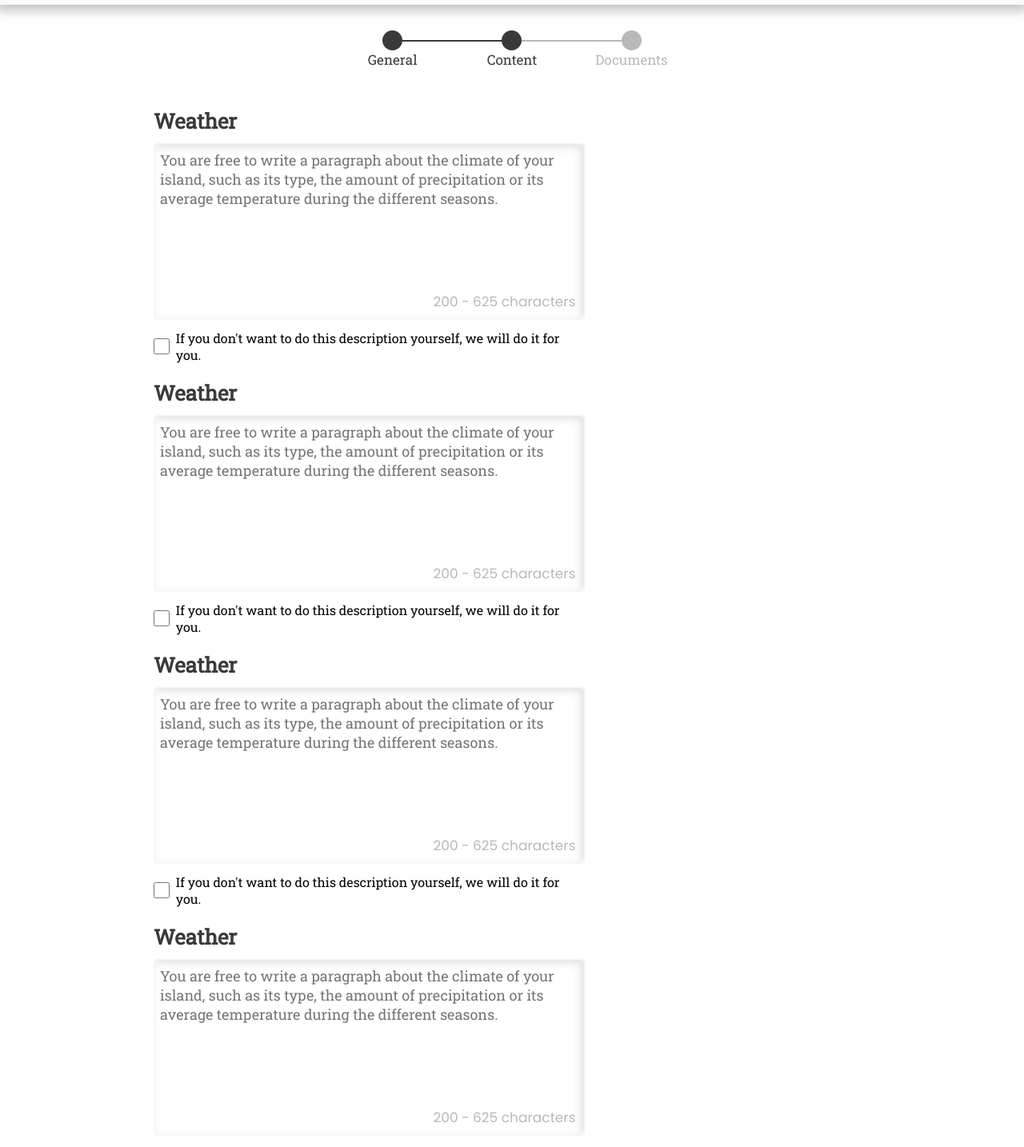
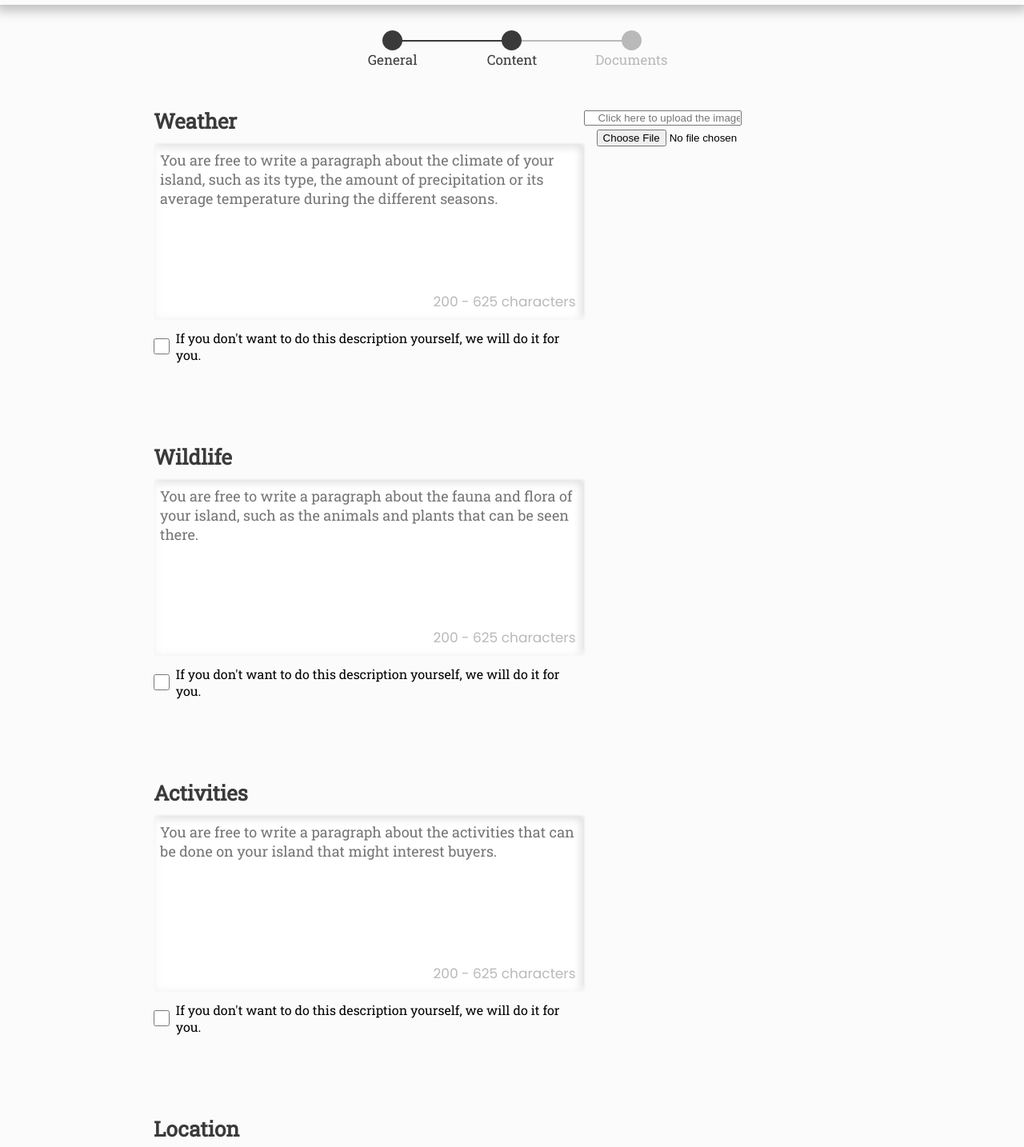
Before and after one commit to ruets/HeavenHaven, a React (Vite) app in the folder frontend/: page /sell/form in a window 1280 px wide. Shown: the part 62-1496 px from the top of the page at 80% size. Built offline with nearby package versions, Linux system fonts and the light colour scheme.

Commit message:
Functions done to upload and verify images

```diff
--- a/frontend/src/App.jsx
+++ b/frontend/src/App.jsx
@@ -1,6 +1,15 @@
+import { IndexPage } from "./pages/Index/IndexPage";
+import { IslandsPage } from "./pages/Islands/IslandsPage";
+import { LoginPage } from "./pages/Connection/Login/LoginPage";
+import { SignupPage } from "./pages/Connection/Signup/SignupPage";
+import { ForgotPage } from "./pages/Forgot/ForgotPage";
+import { SellingPage } from "./pages/Selling/SellingPage/SellingPage";
 import { SellingForm } from "./components/forms/Selling/SellingForm";
+import { ContactPage } from "./pages/Contact/ContactPage";
+import { NotFoundPage } from "./pages/NotFound/NotFoundPage";
 import { Header } from "./components/base/Header/Header";
 import { Footer } from "./components/base/Footer/Footer";
+import { ProfilePage } from "./pages/Profile/ProfilePage";
 import { Routes, Route } from "react-router-dom";
 import "./assets/scss/style.scss";
 import "./App.scss";
@@ -10,7 +19,16 @@ function App() {
         <div className="App">
             <Header />
             <Routes>
+                <Route path="/" element={<IndexPage />} />
+                <Route path="login" element={<LoginPage />} />
+                <Route path="forgot" element={<ForgotPage />} />
+                <Route path="signup" element={<SignupPage />} />
+                <Route path="islands/*" element={<IslandsPage />} />
+                <Route path="sell" element={<SellingPage />} />
                 <Route path="sell/form" element={<SellingForm />} />
+                <Route path="contact" element={<ContactPage />} />
+                <Route path="profile" element={<ProfilePage />} />
+                <Route path="*" element={<NotFoundPage />} />
             </Routes>
             <Footer />
         </div>
--- a/frontend/src/components/forms/Selling/SellingForm.jsx
+++ b/frontend/src/components/forms/Selling/SellingForm.jsx
@@ -4,6 +4,8 @@ import "./SellingForm.scss";
 
 export function SellingForm() {
     const [pagesCount, setPagesCount] = useState(0);
+
+    // Step 1
 
     const [islandName, setIslandName] = useState("");
     const [logitude, setLongitude] = useState("");
@@ -13,14 +15,49 @@ export function SellingForm() {
     const [startDate, setStartDate] = useState("");
     const [endDate, setEndDate] = useState("");
 
+    // Step 2
+
+    // Weather
     const [weather, setWeather] = useState("");
     const [oldWeatherText, setOldWeatherText] = useState("");
     const refToWeatherInput = useRef(null);
     const refToWeatherCheckbox = useRef(null);
 
+    const refToHiddenWeatherFileInput = useRef(null);
+    const refToLabelForWeatherFileInput = useRef(null);
+    const [weatherImage, setWeatherImage] = useState([]);
+    const [weatherImageName, setWeatherImageName] = useState("");
+
+    // Wildlife
+
+    const [wildlife, setWildlife] = useState("");
+    const [oldWildlifeText, setOldWildlifeText] = useState("");
+    const refToWildlifeInput = useRef(null);
+    const refToWildlifeCheckbox = useRef(null);
+
+    // Activities
+
+    const [activities, setActivities] = useState("");
+    const [oldActivitiesText, setOldActivitiesText] = useState("");
+    const refToActivitiesInput = useRef(null);
+    const refToActivitiesCheckbox = useRef(null);
+
+    // Location
+
+    const [location, setLocation] = useState("");
+    const [oldLocationText, setOldLocationText] = useState("");
+    const refToLocationInput = useRef(null);
+    const refToLocationCheckbox = useRef(null);
+
+    // Error Message
+
+    const [errorMessageContent, setErrorMessageContent] = useState("");
+
     const validateDate = useCallback(() => {
         console.log("Have to validate date here");
     });
+
+    // Global functions
 
     const handleNextPage = useCallback(
         (e) => {
@@ -30,7 +67,21 @@ export function SellingForm() {
         [pagesCount, setPagesCount]
     );
 
-    const handleCheckboxChange = useCallback(() => {
+    function validateImage(image) {
+        const maxFileSizeKilo = 8192;
+        const fileSizeBytes = image[0].size;
+        const fileSizeKilo = Math.round(fileSizeBytes / 1024);
+        if (fileSizeKilo >= maxFileSizeKilo) {
+            setErrorMessageContent(
+                "The " + image.name + " file must be less than 8Mo."
+            );
+        } else {
+            setErrorMessageContent("");
+        }
+    }
+
+    // Weather
+    const handleWeatherCheckboxChange = useCallback(() => {
         if (refToWeatherCheckbox.current.checked) {
             setOldWeatherText(weather);
             setWeather("");
@@ -45,6 +96,71 @@ export function SellingForm() {
         setOldWeatherText,
         weather,
         setWeather,
+    ]);
+
+    const handleWeatherImageClick = useCallback(() => {
+        refToHiddenWeatherFileInput.current.click();
+    }, [refToHiddenWeatherFileInput]);
+
+    const handleWeatherImageChange = useCallback(() => {
+        const weatherImage = refToHiddenWeatherFileInput.current.files;
+        setWeatherImageName(weatherImage[0].name);
+
+        validateImage(weatherImage);
+    }, [refToHiddenWeatherFileInput, setWeatherImageName]);
+
+    // Wildlife
+    const handleWildlifeCheckboxChange = useCallback(() => {
+        if (refToWildlifeCheckbox.current.checked) {
+            setOldWildlifeText(wildlife);
+            setWildlife("");
+            refToWildlifeInput.current.disabled = true;
+        } else {
+            refToWildlifeInput.current.disabled = false;
+            setWildlife(oldWildlifeText);
+        }
+    }, [
+        refToWildlifeCheckbox,
+        oldWildlifeText,
+        setOldWildlifeText,
+        wildlife,
+        setWildlife,
+    ]);
+
+    // Activities
+    const handleActivitiesCheckboxChange = useCallback(() => {
+        if (refToActivitiesCheckbox.current.checked) {
+            setOldActivitiesText(activities);
+            setActivities("");
+            refToActivitiesInput.current.disabled = true;
+        } else {
+            refToActivitiesInput.current.disabled = false;
+            setActivities(oldActivitiesText);
+        }
+    }, [
+        refToActivitiesCheckbox,
+        oldActivitiesText,
+        setOldActivitiesText,
+        activities,
+        setActivities,
+    ]);
+
+    // Location
+    const handleLocationCheckboxChange = useCallback(() => {
+        if (refToLocationCheckbox.current.checked) {
+            setOldLocationText(location);
+            setLocation("");
+            refToLocationInput.current.disabled = true;
+        } else {
+            refToLocationInput.current.disabled = false;
+            setLocation(oldLocationText);
+        }
+    }, [
+        refToLocationCheckbox,
+        oldLocationText,
+        setOldLocationText,
+        location,
+        setLocation,
     ]);
 
     if (pagesCount !== 0) {
@@ -170,7 +286,7 @@ export function SellingForm() {
                                         type="checkbox"
                                         name="weatherCheckbox"
                                         ref={refToWeatherCheckbox}
-                                        onClick={handleCheckboxChange}
+                                        onClick={handleWeatherCheckboxChange}
                                     />
                                     <label htmlFor="weatherCheckbox">
                                         If you don't want to do this description
@@ -178,31 +294,54 @@ export function SellingForm() {
                                     </label>
                                 </div>
                             </div>
-                            <div className="right"></div>
+                            <div className="right">
+                                <input
+                                    type="text"
+                                    name="weatherImageText"
+                                    ref={refToLabelForWeatherFileInput}
+                                    value={weatherImageName}
+                                    placeholder="Click here to upload the image of your property that presents the weather"
+                                    className="image-text"
+                                    onClick={handleWeatherImageClick}
+                                    readOnly
+                                />
+                                <input
+                                    type="file"
+                                    ref={refToHiddenWeatherFileInput}
+                                    name="weatherImageUpload"
+                                    onChange={(e) => {
+                                        setWeatherImage(e.target.files);
+                                        handleWeatherImageChange();
+                                    }}
+                                    accept=".jpg,.jpeg,.png"
+                                    required
+                                    className="image"
+                                />
+                            </div>
                         </div>
                         <div className="ctn wildlife">
                             <div className="left">
-                                <h3>Weather</h3>
+                                <h3>Wildlife</h3>
                                 <div className="text">
                                     <textarea
-                                        name="weather"
-                                        value={weather}
-                                        placeholder="You are free to write a paragraph about the climate of your island, such as its type, the amount of precipitation or its average temperature during the different seasons. "
+                                        name="wildlife"
+                                        value={wildlife}
+                                        placeholder="You are free to write a paragraph about the fauna and flora of your island, such as the animals and plants that can be seen there. "
                                         onChange={(e) =>
-                                            setWeather(e.target.value)
+                                            setWildlife(e.target.value)
                                         }
-                                        ref={refToWeatherInput}
+                                        ref={refToWildlifeInput}
                                     />
                                     <p>200 - 625 characters</p>
                                 </div>
                                 <div className="checkbox">
                                     <input
                                         type="checkbox"
-                                        name="weatherCheckbox"
-                                        ref={refToWeatherCheckbox}
-                                        onClick={handleCheckboxChange}
+                                        name="wildlifeCheckbox"
+                                        ref={refToWildlifeCheckbox}
+                                        onClick={handleWildlifeCheckboxChange}
                                     />
-                                    <label htmlFor="weatherCheckbox">
+                                    <label htmlFor="wildlifeCheckbox">
                                         If you don't want to do this description
                                         yourself, we will do it for you.
                                     </label>
@@ -212,27 +351,27 @@ export function SellingForm() {
                         </div>
                         <div className="ctn activities">
                             <div className="left">
-                                <h3>Weather</h3>
+                                <h3>Activities</h3>
                                 <div className="text">
                                     <textarea
-                                        name="weather"
-                                        value={weather}
-                                        placeholder="You are free to write a paragraph about the climate of your island, such as its type, the amount of precipitation or its average temperature during the different seasons. "
+                                        name="activities"
+                                        value={activities}
+                                        placeholder="You are free to write a paragraph about the activities that can be done on your island that might interest buyers. "
                                         onChange={(e) =>
-                                            setWeather(e.target.value)
+                                            setActivities(e.target.value)
                                         }
-                                        ref={refToWeatherInput}
+                                        ref={refToActivitiesInput}
                                     />
                                     <p>200 - 625 characters</p>
                                 </div>
                                 <div className="checkbox">
                                     <input
                                         type="checkbox"
-                                        name="weatherCheckbox"
-                                        ref={refToWeatherCheckbox}
-                                        onClick={handleCheckboxChange}
+                                        name="activitiesCheckbox"
+                                        ref={refToActivitiesCheckbox}
+                                        onClick={handleActivitiesCheckboxChange}
                                     />
-                                    <label htmlFor="weatherCheckbox">
+                                    <label htmlFor="activitiesCheckbox">
                                         If you don't want to do this description
                                         yourself, we will do it for you.
                                     </label>
@@ -242,27 +381,27 @@ export function SellingForm() {
                         </div>
                         <div className="ctn location">
                             <div className="left">
-                                <h3>Weather</h3>
+                                <h3>Location</h3>
                                 <div className="text">
                                     <textarea
-                                        name="weather"
-                                        value={weather}
-                                        placeholder="You are free to write a paragraph about the climate of your island, such as its type, the amount of precipitation or its average temperature during the different seasons. "
+                                        name="location"
+                                        value={location}
+                                        placeholder="Feel free to write a paragraph about the location of your island, how easy it is to get there, how long it takes, the country it is attached to, the beauty of its landscapes. "
                                         onChange={(e) =>
-                                            setWeather(e.target.value)
+                                            setLocation(e.target.value)
                                         }
-                                        ref={refToWeatherInput}
+                                        ref={refToLocationInput}
                                     />
                                     <p>200 - 625 characters</p>
                                 </div>
                                 <div className="checkbox">
                                     <input
                                         type="checkbox"
-                                        name="weatherCheckbox"
-                                        ref={refToWeatherCheckbox}
-                                        onClick={handleCheckboxChange}
+                                        name="locationCheckbox"
+                                        ref={refToLocationCheckbox}
+                                        onClick={handleLocationCheckboxChange}
                                     />
-                                    <label htmlFor="weatherCheckbox">
+                                    <label htmlFor="locationCheckbox">
                                         If you don't want to do this description
                                         yourself, we will do it for you.
                                     </label>
--- a/frontend/src/components/forms/Selling/SellingForm.scss
+++ b/frontend/src/components/forms/Selling/SellingForm.scss
@@ -116,6 +116,9 @@ div.form-2 {
 
         div.fields {
             width: 100%;
+            display: flex;
+            flex-direction: column;
+            gap: 100px;
 
             div.ctn {
                 display: grid;
--- a/frontend/src/components/forms/Signup/SignupForm.jsx
+++ b/frontend/src/components/forms/Signup/SignupForm.jsx
@@ -4,7 +4,7 @@ import { Link, useNavigate } from "react-router-dom";
 import Input from "../../fields/Input/Input";
 
 // Config
-import config from '../../../config/config.json'
+import config from "../../../config/config.json";
 
 // More
 import axios from "axios";
@@ -19,7 +19,6 @@ import UploadLogo from "../../../assets/img/signup-upload-icon.svg";
 import "./SignupForm.scss";
 
 export function SignupForm() {
-
     const navigate = useNavigate();
 
     const [isFirstPage, setIsFirstPage] = useState(true);
@@ -139,11 +138,16 @@ export function SignupForm() {
 
     const handleFillIn = useCallback((e) => {
         e.preventDefault();
-        validateNames()
-        validateEmail()
-        validatePassword()
-        validatePhoneNumber()
-        if (errorMessageNames === "" && errorMessageEmail === "" && errorMessagesPassword.length === 0 && errorMessagePhoneNumber === "") {
+        validateNames();
+        validateEmail();
+        validatePassword();
+        validatePhoneNumber();
+        if (
+            errorMessageNames === "" &&
+            errorMessageEmail === "" &&
+            errorMessagesPassword.length === 0 &&
+            errorMessagePhoneNumber === ""
+        ) {
             setIsFirstPage(false);
         }
     });
@@ -154,7 +158,7 @@ export function SignupForm() {
 
     const handleOnUploadButtonClick = useCallback(() => {
         hiddenFileInput.current.click();
-    });
+    }, [hiddenFileInput]);
 
     const handleFileChange = useCallback(() => {
         const idCard = hiddenFileInput.current.files;
@@ -172,15 +176,14 @@ export function SignupForm() {
             }
             validateIdCard(idCard);
         }
-
-    }, [setIdCard, setIdCardName, hiddenFileInput]);
+    }, [setIdCardName, hiddenFileInput]);
 
     function validateIdCard(idCard) {
         const maxFileSizeKilo = 8192;
 
         for (let i = 0; i <= idCard.length - 1; i++) {
             const fileSizeBytes = idCard[i].size;
-            const fileSizeKilo = Math.round((fileSizeBytes / 1024));
+            const fileSizeKilo = Math.round(fileSizeBytes / 1024);
             if (fileSizeKilo >= maxFileSizeKilo) {
                 setErrorMessageIdCard("The file(s) must be less than 8Mo.");
             } else {
@@ -200,7 +203,9 @@ export function SignupForm() {
         }
 
         try {
-            let res = await axios.post(config.serverAdress + "/api/auth/signup", {
+            let res = await axios.post(
+                config.serverAdress + "/api/auth/signup",
+                {
                     email: email,
                     password1: password,
                     password2: confirmedPassword,
@@ -214,7 +219,8 @@ export function SignupForm() {
                     country: country,
                     sponsorCode: affiliationCode,
                     idCard: formData,
-            });
+                }
+            );
 
             // handle success
             alert("Token d'authentification : " + res.data.token);
@@ -286,7 +292,9 @@ export function SignupForm() {
                         setInput={setPassword}
                         onBlur={validatePassword}
                     ></Input>
-                    {errorMessagesPassword.length !== 0 ? <div className="error">{errorMessagesPassword}</div> : null}
+                    {errorMessagesPassword.length !== 0 ? (
+                        <div className="error">{errorMessagesPassword}</div>
+                    ) : null}
                     <Input
                         type="password"
                         name="confirm-password"
@@ -365,8 +373,7 @@ export function SignupForm() {
                                 type="file"
                                 ref={hiddenFileInput}
                                 name="id-card-upload"
-                                label="Id Card (max 8 Mo)"
-                                onChange={e => {
+                                onChange={(e) => {
                                     setIdCard(e.target.files);
                                     handleFileChange();
                                 }}
```
Also changed, not shown: frontend/src/pages/Index/IndexPage.jsx (+12 -3 lines), frontend/src/pages/Islands/IslandsPage.jsx (+62 -19 lines). Lines whose indentation alone changed are shown as unchanged.
